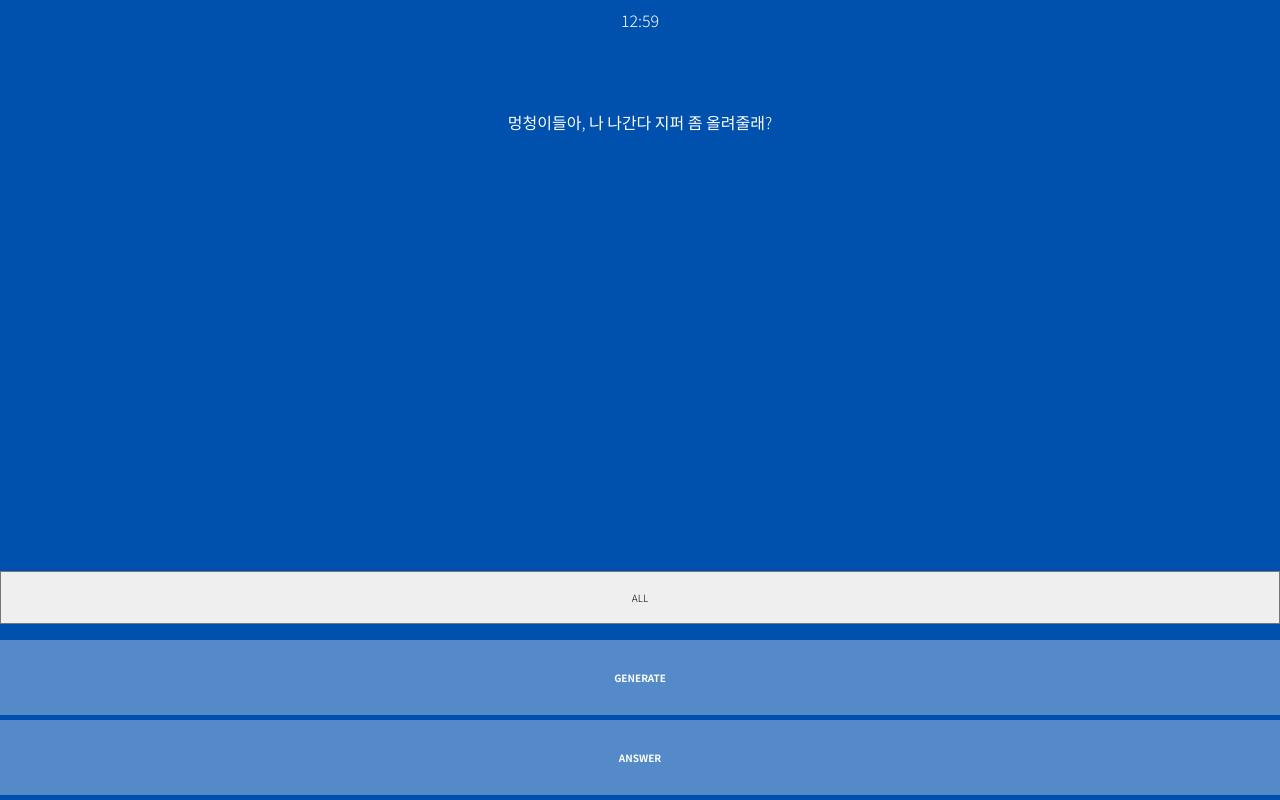
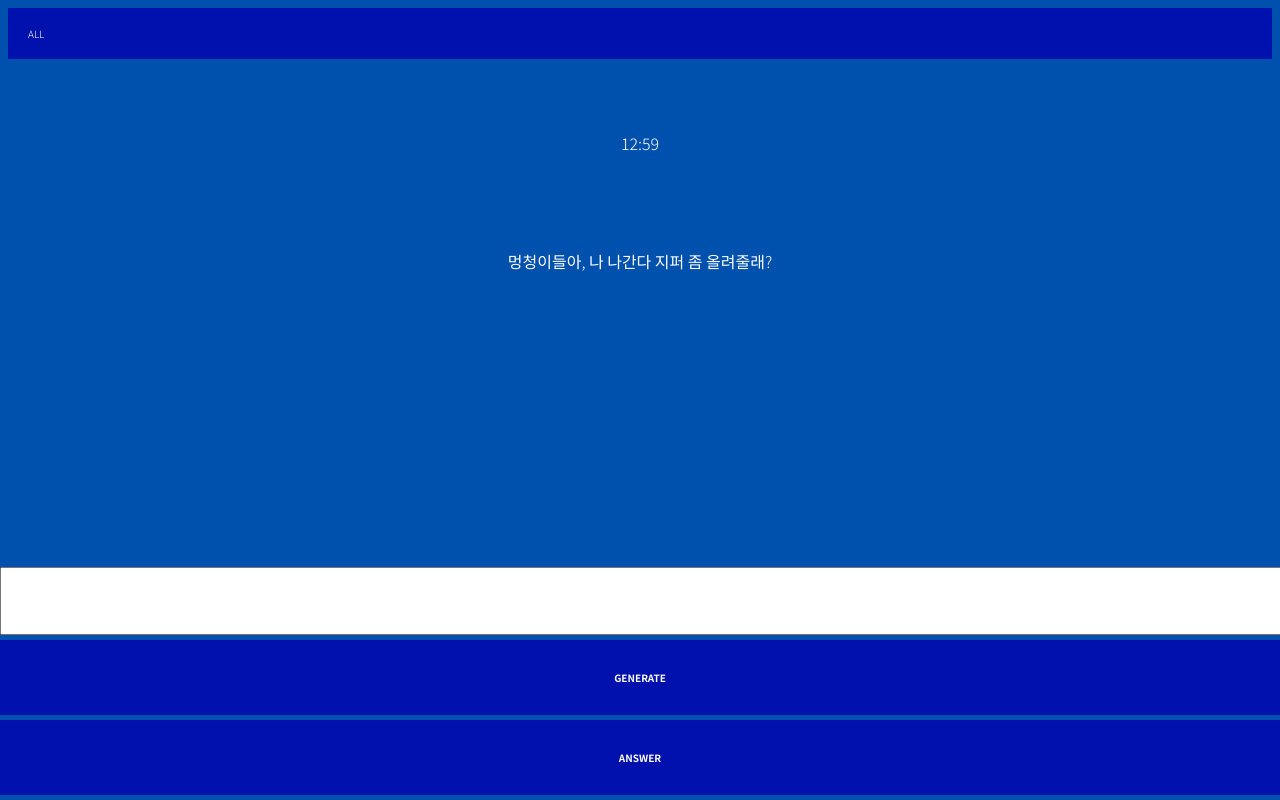
Before and after one commit to gildohyeon/memorizer, a plain HTML site: page index.html in a window 1280 px wide. Drawn offline with Linux system fonts and the light colour scheme.

Commit message:
Add files via upload

```diff
--- a/index.html
+++ b/index.html
@@ -11,6 +11,7 @@
     <link href="https://fonts.googleapis.com/css2?family=Noto+Sans+KR:wght@300;700&display=swap" rel="stylesheet">
     <link rel="stylesheet" href="./style.css" />
 
+    <meta name="viewport" content="width=device-width, initial-scale=1.0, user-scalable=no" >
   </head>
   <body>
 
@@ -20,16 +21,6 @@
 
     <div class="main_container">
 
-
-      <div class="sentence_container">
-        <span class = "time">time</span>
-        <p></p>
-        <span class = "subtitle">subtitle</span>
-        <p></p>
-        <span class = "translation">translation</span>
-      </div>
-
-        <div class="button_container">
       <select class="select">
         <option value="ALL">ALL</option>
         <option value="1">1-1</option>
@@ -46,7 +37,21 @@
         <option value="12">1-12</option>
         <option value="13">1-13</option>
       </select>
-          <p></p>
+
+      <br></br>
+      <br></br>
+
+      <div class="sentence_container">
+        <span class = "time">time</span>
+        <br></br>
+        <span class = "subtitle">subtitle</span>
+        <br></br>
+        <span class = "translation">translation</span>
+      </div>
+
+        <div class="button_container">
+
+          <input class="text"></input>
           <button class="generate">GENERATE</button>
           <button class="answer">ANSWER</button>
         </div>
--- a/style.css
+++ b/style.css
@@ -5,13 +5,13 @@ body {
     text-align: center;
   }
 
-  .generate, .answer {
+  .generate, .answer{
     font-size: 10px;
     font-family: 'Noto Sans KR', sans-serif;
     font-weight: 700;
     width: 100%;
     padding: 30px;
-    background-color: #ffffff54;
+    background-color: #0011ad;
     color: rgb(255, 255, 255);
     text-decoration: none;
     border: none;
@@ -50,8 +50,8 @@ body {
     font-size: 10px;
     padding: 20px;
     width: 100%;
-    text-align: center;
-    text-align: -webkit-center;
+    /* text-align: center;
+    text-align: -webkit-center; */
     font-family: 'Noto Sans KR', sans-serif;
 
     -o-appearance: none;
@@ -59,4 +59,18 @@ body {
     -moz-appearance: none;
     appearance: none;
 
+    background-color: #0011ad;
+    color: rgb(255, 255, 255);
+    border: none;
+    margin: 0;
+
   }
+
+  .text {
+    width: 100%;
+    padding: 20px;
+    font-family: 'Noto Sans KR', sans-serif;
+    margin: 0px 5px 5px 0px;
+    font-size: 1em;
+    font-weight: 700;
+  }
```
Lines whose indentation alone changed are shown as unchanged.
